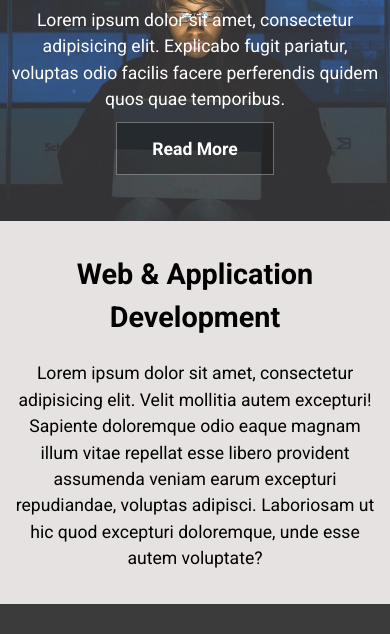
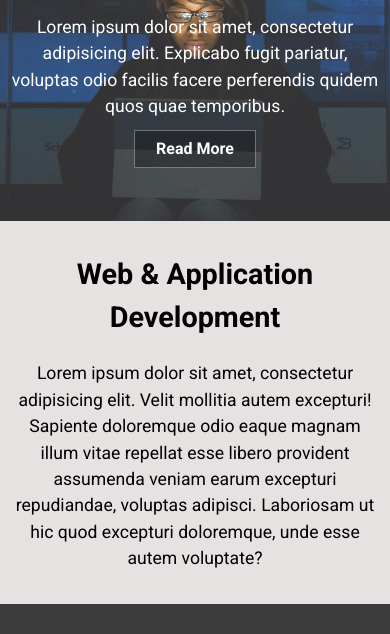
Before and after one commit to DammyCodes/Acme_Web_Solutions, a plain HTML site: page index.html in a window 390 px wide. Shown: the part 179-813 px from the top of the page. Drawn offline with Linux system fonts and the light colour scheme.

Commit message:
resize Read More button

```diff
--- a/styles.css
+++ b/styles.css
@@ -194,4 +194,9 @@ footer {
     .footer-container {
         flex-direction: column;
     }
+    header .btn {
+        font-size: 1rem;
+        padding: 0.4em 1.3em;
+
+    }
 }
```
